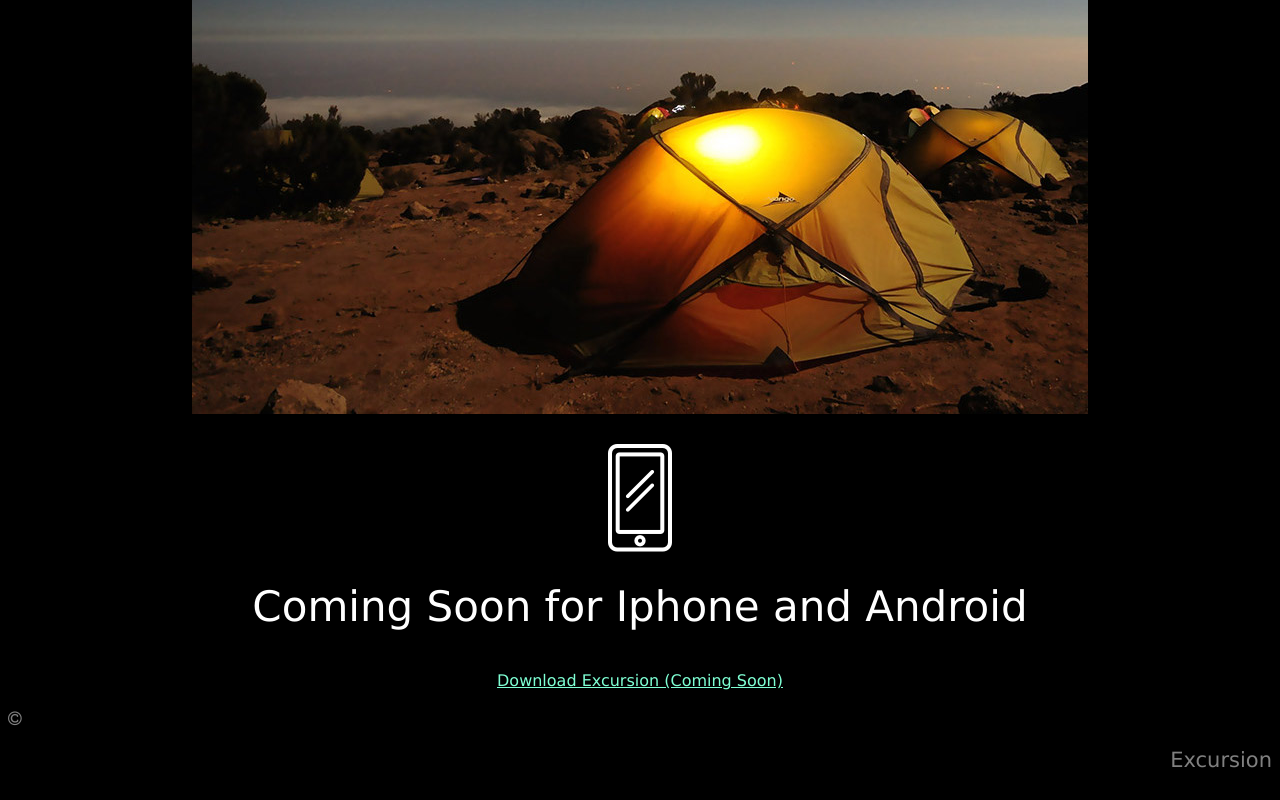
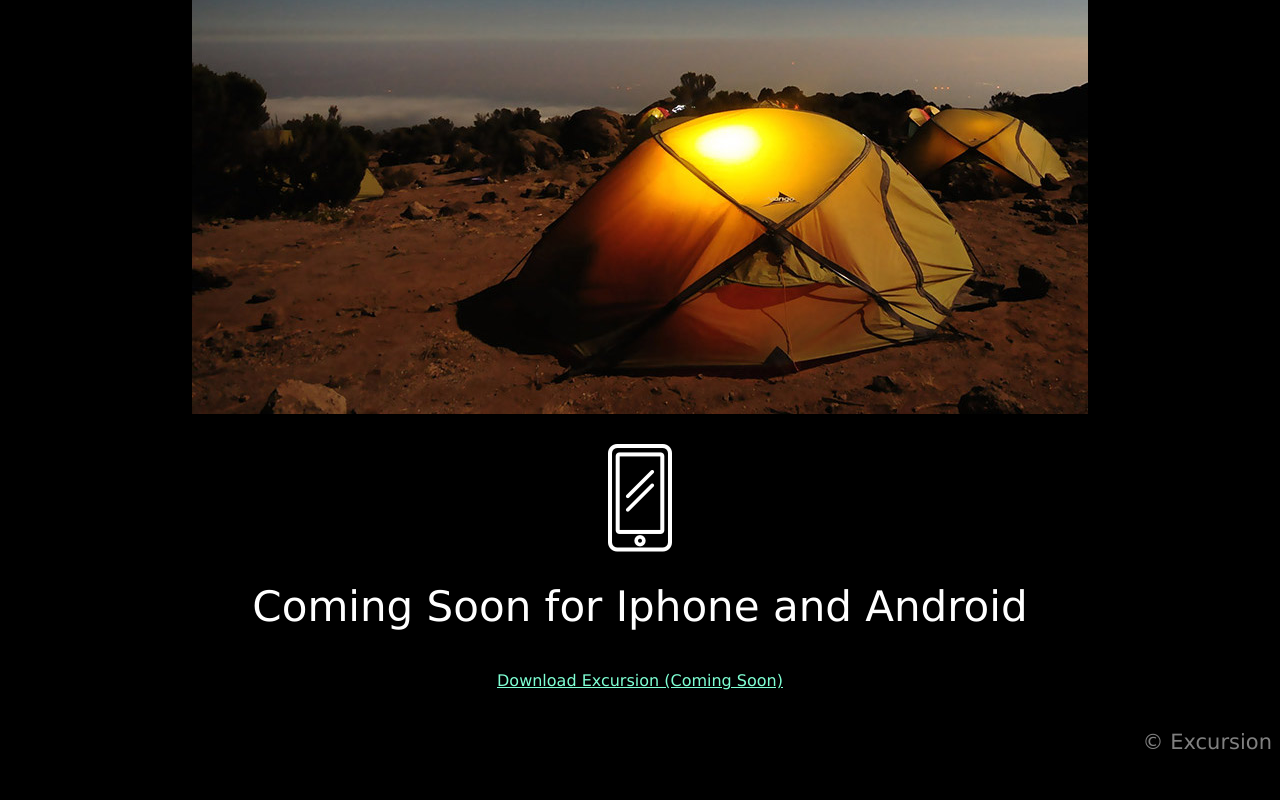
Before and after one commit to andyniece/excursion, a plain HTML site: page index.html in a window 1280 px wide. Shown: the part 663-1463 px from the top of the page. Drawn offline with Linux system fonts and the light colour scheme.

Commit message:
finished html

```diff
--- a/index.html
+++ b/index.html
@@ -35,8 +35,7 @@
 
     <!-- Footer-->
     <div id="footer">
-        <i class="fa fa-copyright"></i>
-        <span class="copyright"> Excursion</span>
+        <span class="copyright">&copy; Excursion</span>
     </div>
 
 
```
